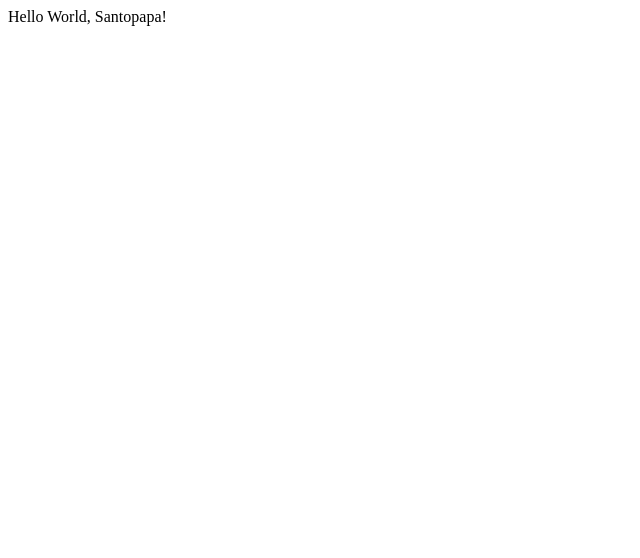
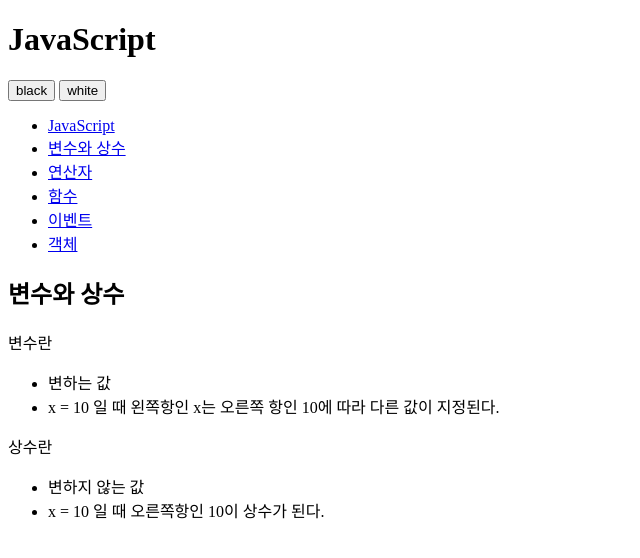
Before and after one commit to santopapa/opentutorials-santopapa, a plain HTML site: page index.html in a window 1280 px wide. Shown: the whole page, without its empty margins (0-640 px from the left). Drawn offline with Linux system fonts and the light colour scheme.

Commit message:
change index.html

```diff
--- a/index.html
+++ b/index.html
@@ -1,24 +1,53 @@
 <!DOCTYPE html>
-<html lang="en">
-	<head>
-		<meta charset="utf-8">
+<html>
+    <head>
+        <meta charset="utf-8" />
+    </head>
 
-		<!-- Always force latest IE rendering engine (even in intranet) & Chrome Frame
-		Remove this if you use the .htaccess -->
-		<meta http-equiv="X-UA-Compatible" content="IE=edge,chrome=1">
-
-		<title>index</title>
-		<meta name="description" content="">
-		<meta name="author" content="santopapa">
-
-		<meta name="viewport" content="width=device-width; initial-scale=1.0">
-
-		<!-- Replace favicon.ico & apple-touch-icon.png in the root of your domain and delete these references -->
-		<link rel="shortcut icon" href="/favicon.ico">
-		<link rel="apple-touch-icon" href="/apple-touch-icon.png">
-	</head>
-
-	<body>
-		Hello World, Santopapa!
-	</body>
+    <body id="body">
+        <div>
+            <header>
+                <h1>JavaScript</h1>
+            </header>
+            <div id="toolbar">
+                <input type="button" value="black" />
+                <input type="button" value="white" />
+            </div>
+            <nav>
+                <ul>
+                    <li><a href="http://opentutorials.org/course/49/17">JavaScript</a></li>
+                    <li><a href="http://opentutorials.org/course/49/16">변수와 상수</a></li>
+                    <li><a href="http://opentutorials.org/course/49/18">연산자</a></li>
+                    <li><a href="http://opentutorials.org/course/49/19">함수</a></li>
+                    <li><a href="http://opentutorials.org/course/49/20">이벤트</a></li>
+                    <li><a href="http://opentutorials.org/course/49/21">객체</a></li>
+                </ul>
+            </nav>
+            <article>
+                <h2>변수와 상수</h2>
+                <div>
+                    <p>변수란</p>
+                    <ul>
+                        <li>
+                            변하는 값
+                        </li>
+                        <li>
+                            x = 10 일 때 왼쪽항인 x는 오른쪽 항인 10에 따라 다른 값이 지정된다.
+                        </li>
+                    </ul>
+                    <p>
+                        상수란
+                    </p>
+                    <ul>
+                        <li>
+                            변하지 않는 값
+                        </li>
+                        <li>
+                            x = 10 일 때 오른쪽항인 10이 상수가 된다.
+                        </li>
+                    </ul>
+                </div>
+            </article>
+        </div>
+    </body>
 </html>
```
